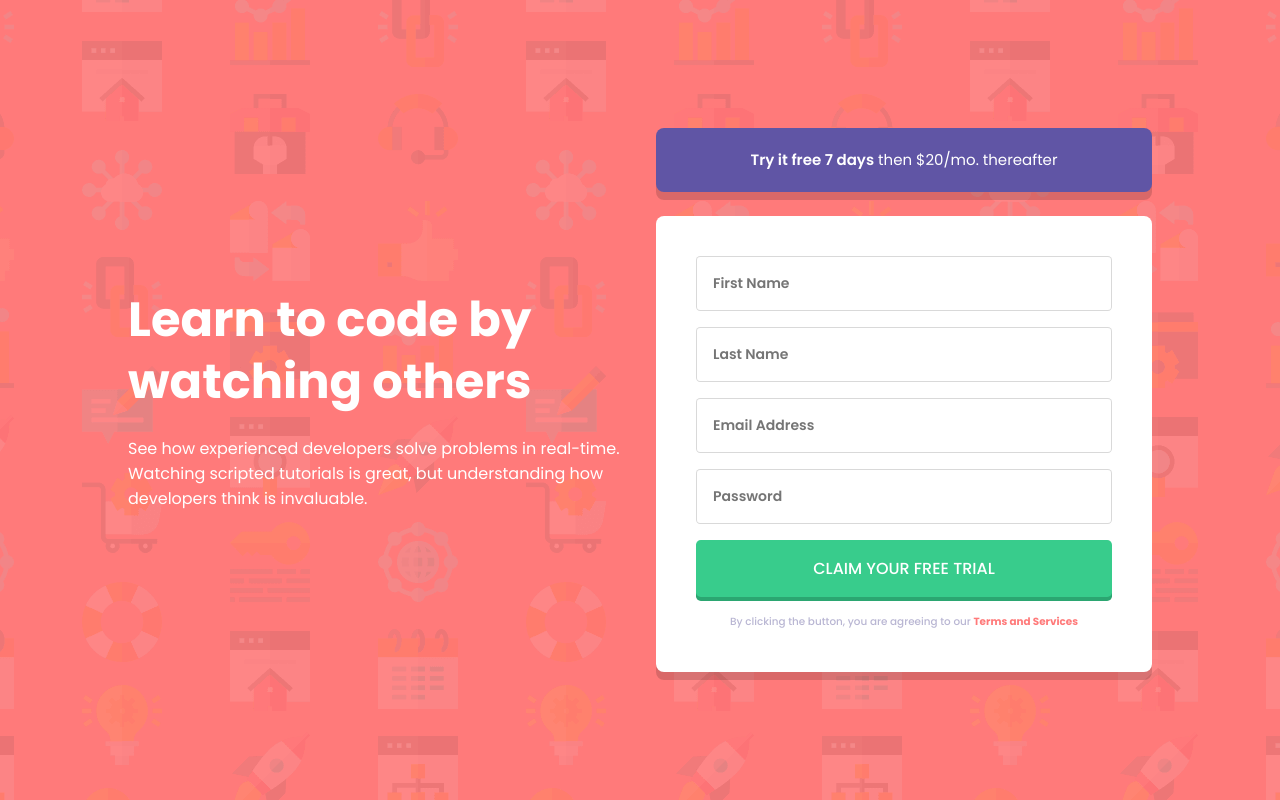
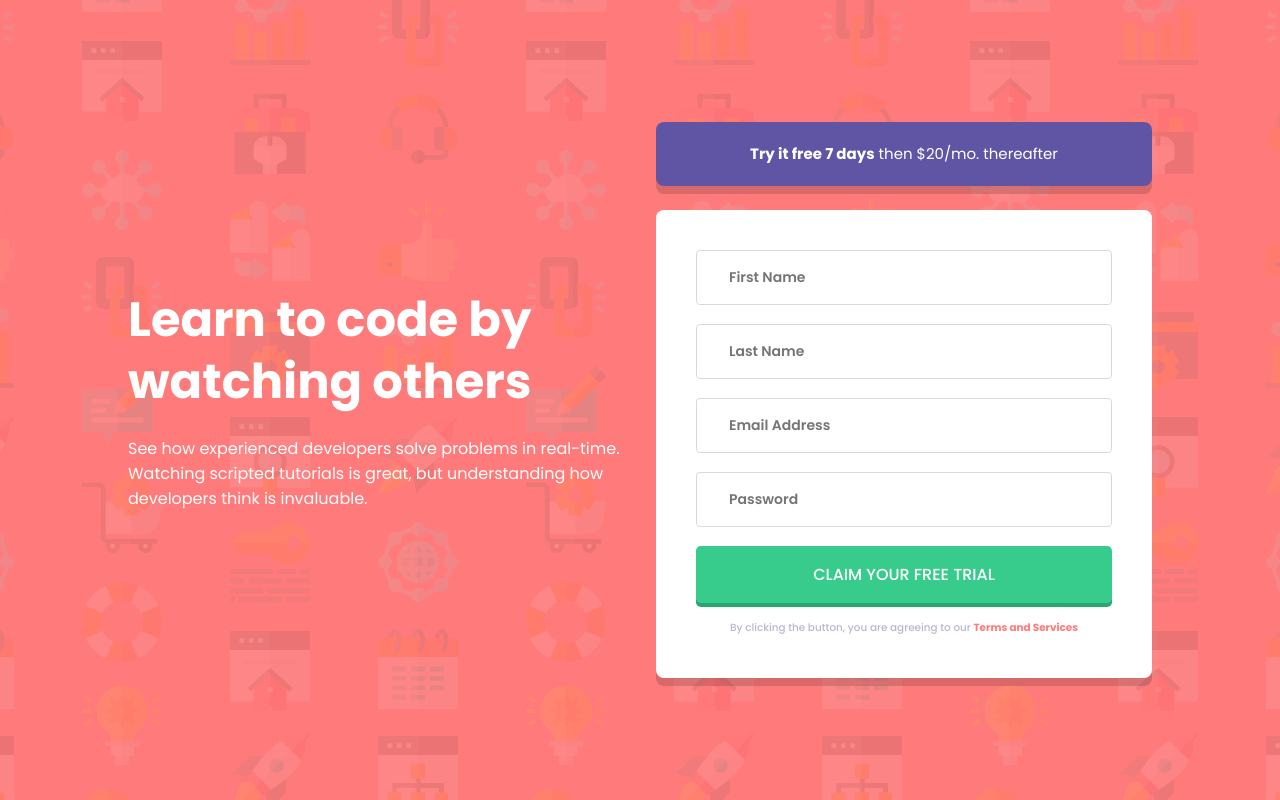
Before and after one commit to apangkko/intro-component-with-signup-form-master, a plain HTML site: page index.html in a window 1280 px wide. Drawn offline with Linux system fonts and the light colour scheme.

Commit message:
Update style.css

```diff
--- a/style.css
+++ b/style.css
@@ -60,7 +60,7 @@ img {
 }
 
 .tryfree > span {
-    font-weight: 600;
+    font-weight: 700;
 }
 
 .signup__form {
@@ -178,7 +178,7 @@ img {
         padding: 2.5rem;
     }
 
-    .signup__form > input {
+    .signup__form input {
         padding-left: 2rem;
         margin-bottom: 1.2rem;
     }
```
